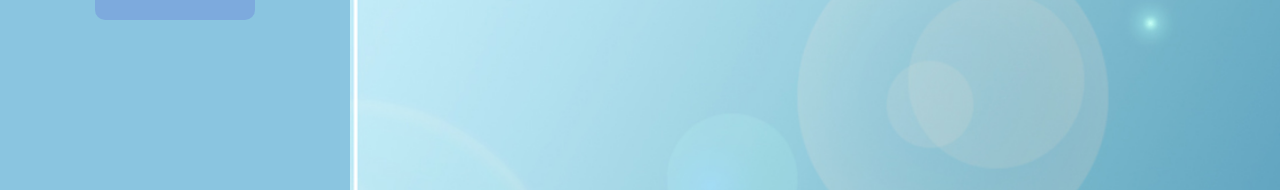
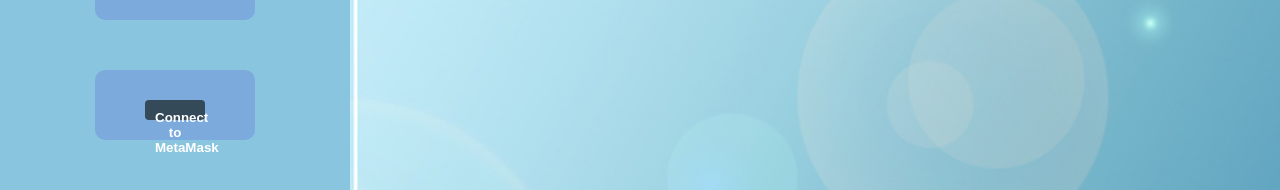
Before and after one commit to denmd/ehrs_frontend, a React (Create React App) app: page /adddoctor in a window 1280 px wide. Shown: the part 486-676 px from the top of the page. Built offline with nearby package versions, Linux system fonts and the light colour scheme; no server answers.

Commit message:
metamask intrgrate to adddoctor

```diff
--- a/src/Pages/Adddoctor/adddoctor.js
+++ b/src/Pages/Adddoctor/adddoctor.js
@@ -5,6 +5,7 @@ const Adddoctor = () => {
   const [searchValue, setSearchValue] = useState('');
   const [addedDoctors, setAddedDoctors] = useState([]);
   const [errorMessage, setErrorMessage] = useState('');
+  const [accounts, setAccounts] = useState([]);
   const navigate = useNavigate();
 
   useEffect(() => {
@@ -96,7 +97,20 @@ const Adddoctor = () => {
     }
   };
 
-
+  const connectMetaMask = async () => {
+    try {
+      const accounts = await window.ethereum.request({
+        method: "eth_requestAccounts",
+      });
+      if (!accounts[0]) throw new Error("No metamask account found!");
+      console.log(accounts)
+      console.log('eyy2')
+      setAccounts(accounts);
+      console.log(accounts)
+    } catch (error) {
+      console.error('Error connecting to MetaMask:', error);
+    }
+  };
 
   return (
     <div className="adddoctor-container">
@@ -106,6 +120,11 @@ const Adddoctor = () => {
           <li>My Doctor</li>
           <li onClick={()=>{navigate('/addnewrecord')}}>Add Record</li>
           <li onClick={()=>{navigate('/')}}>Log Out</li>
+          <li>
+          <button onClick={connectMetaMask} disabled={accounts.length > 0}>
+              {accounts.length > 0 ? 'Connected to MetaMask' : 'Connect to MetaMask'}
+            </button>
+          </li>
 
 
         </ul>
```
